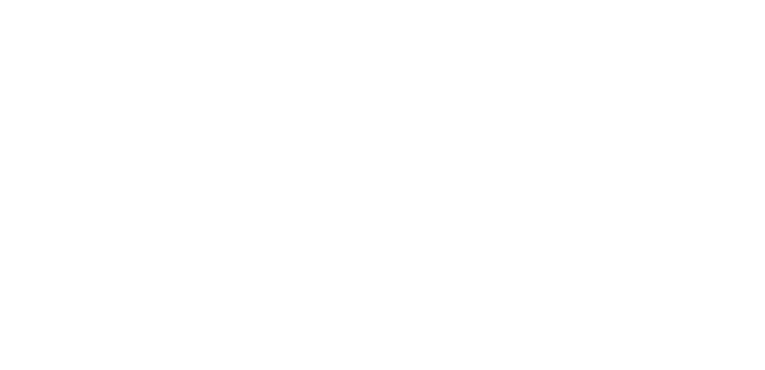
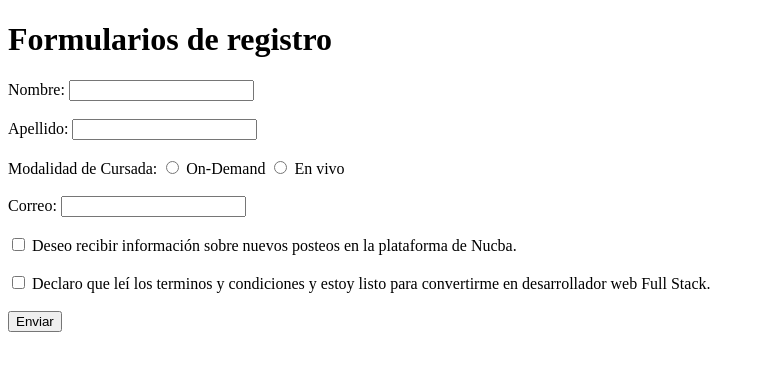
Before and after one commit to NadiaLujan/Ejercicio1, a plain HTML site: page ejercicio3.html in a window 1280 px wide. Shown: the whole page, without its empty margins (0-765 px from the left). Drawn offline with Linux system fonts and the light colour scheme.

Commit message:
actualice ejercicio3.html

```diff
--- a/ejercicio3.html
+++ b/ejercicio3.html
@@ -6,6 +6,30 @@
     <title>Document</title>
 </head>
 <body>
+    <h1>Formularios de registro</h1>
+       <div>
+           <form>
+                <label>Nombre: </label>
+                      <input>
+                      <br></br>
 
+                <label>Apellido: </label>
+                      <input>
+                      <br></br>
+                <label>Modalidad de Cursada: <input type="radio"> On-Demand <input type="radio"> En vivo</label>
+                      <br></br>
+
+                <label>Correo: </label>
+                      <input>
+                      <br></br>
+                <input type="checkbox"> Deseo recibir información sobre nuevos posteos en la plataforma de Nucba.
+                      <br></br>
+                <input type="checkbox"> Declaro que leí los terminos y condiciones y estoy listo para convertirme en desarrollador web Full Stack.
+                      <br></br>
+                <button name="un_boton"type="button">Enviar</button>
+
+           </form>
+
+       </div>
 </body>
 </html>
```
